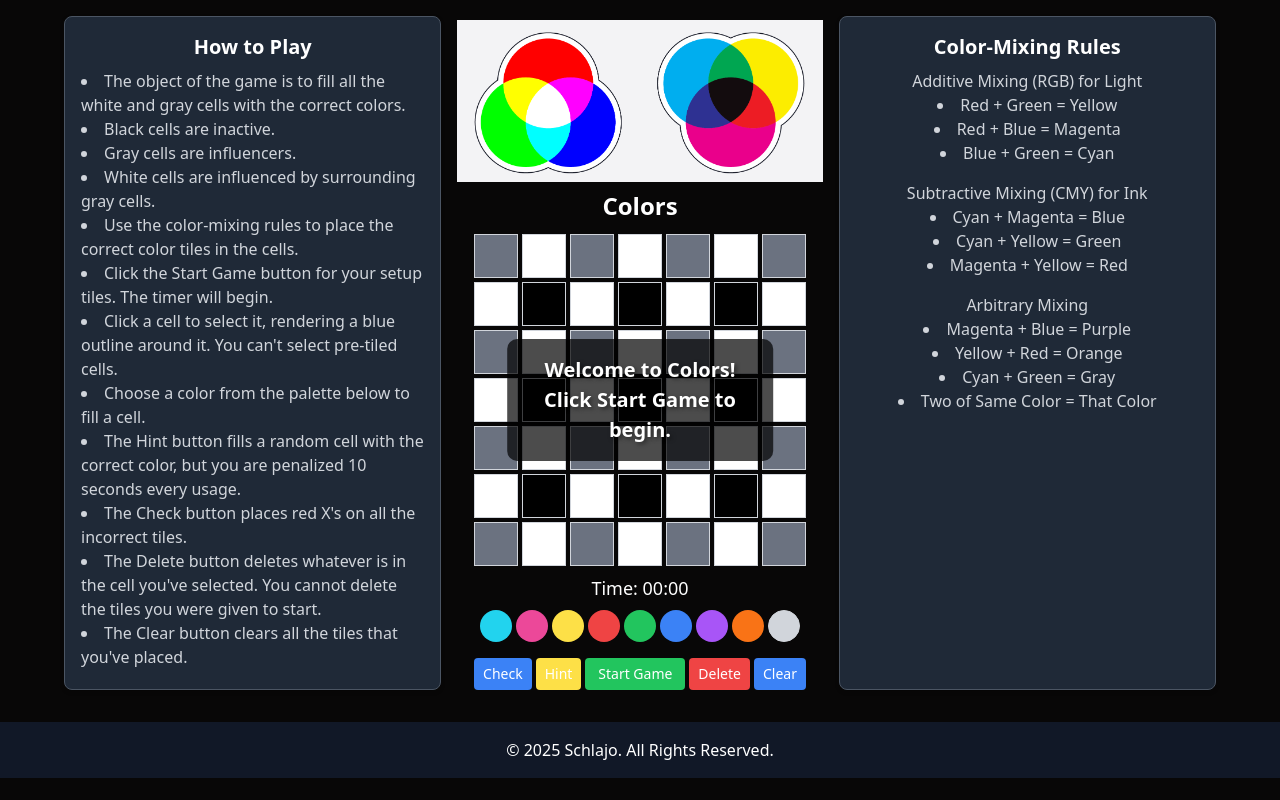
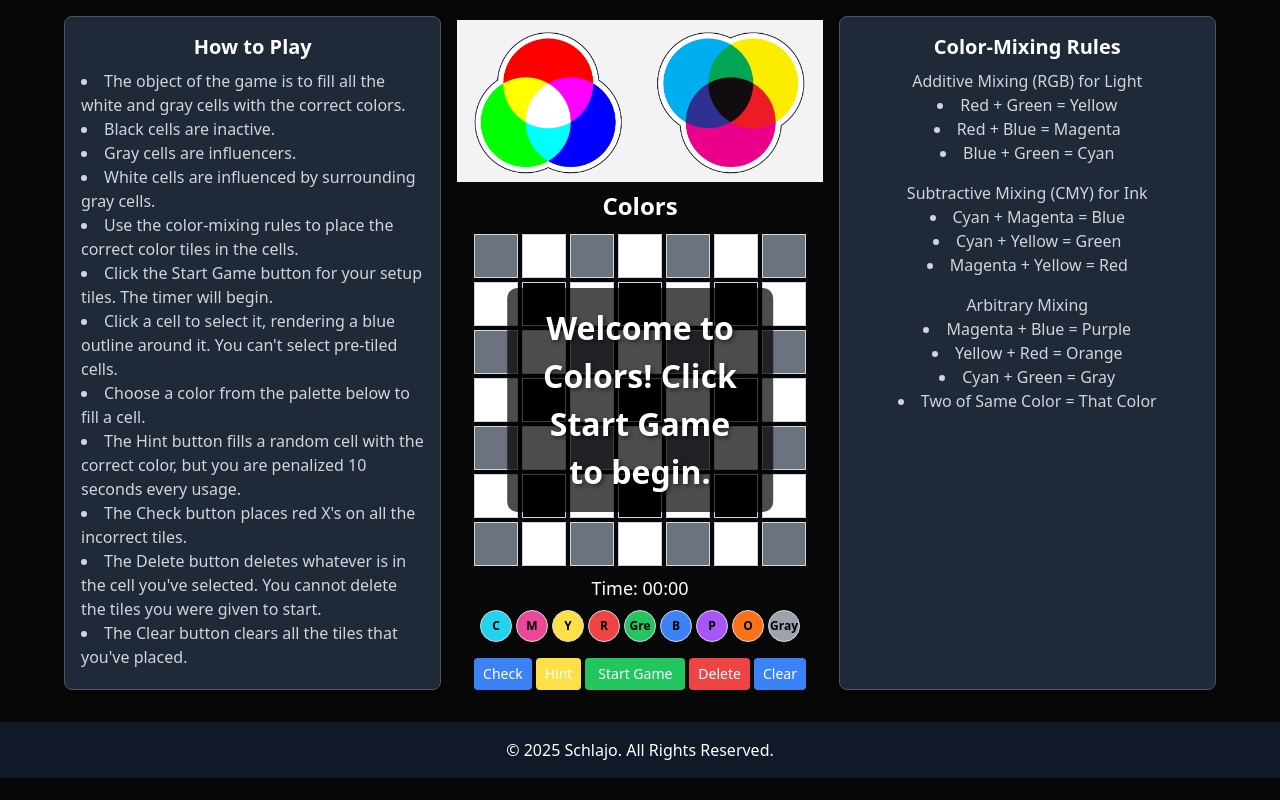
Before and after one commit to schlajo/colors-game, a React (Vite) app: page / in a window 1280 px wide. Built offline with nearby package versions, Linux system fonts and the light colour scheme.

Commit message:
Put letters on tiles, made red X's span the whole cell, and gave borders to all the tile buttons.

```diff
--- a/src/components/Cell.jsx
+++ b/src/components/Cell.jsx
@@ -2,6 +2,23 @@ import React from 'react';
 
 const Cell = ({ cell, onClick, isSelected, glossAnimation }) => {
   console.log(`Cell rendering: id=${cell.id}, glossAnimation=${glossAnimation}`);
+
+  const getColorLabel = (color) => {
+  switch (color) {
+    case 'green': return 'Gre';
+    case 'white': return 'Gra';
+    case 'blue': return 'B';
+    case 'purple': return 'P';
+    case 'orange': return 'O';
+    case 'red': return 'R';
+    case 'yellow': return 'Y';
+    case 'cyan': return 'C';
+    case 'magenta': return 'M';;
+    default: return '';
+  }
+};
+
+
   return (
     <div
       onClick={cell.isHole || cell.isClue ? null : onClick}
@@ -14,24 +31,36 @@ const Cell = ({ cell, onClick, isSelected, glossAnimation }) => {
       `}
     >
       {cell.color && (
-        <div
-          className={`w-[min(8vw,36px)] h-[min(8vw,36px)] rounded-full
-            ${cell.color === 'blue' ? 'bg-blue-500' :
-              cell.color === 'purple' ? 'bg-purple-500' :
-              cell.color === 'orange' ? 'bg-orange-500' :
-              cell.color === 'green' ? 'bg-green-500' :
-              cell.color === 'red' ? 'bg-red-500' :
-              cell.color === 'yellow' ? 'bg-yellow-300' :
-              cell.color === 'cyan' ? 'bg-cyan-400' :
-              cell.color === 'magenta' ? 'bg-pink-500' :
-              cell.color === 'white' ? 'bg-gray-400 border border-gray-300' : 'bg-gray-200'
-            }`}
-        />
-      )}
+  <div
+    className={`w-[min(8vw,36px)] h-[min(8vw,36px)] rounded-full flex items-center justify-center
+      ${cell.color === 'blue' ? 'bg-blue-500':
+        cell.color === 'purple' ? 'bg-purple-500':
+        cell.color === 'orange' ? 'bg-orange-500':
+        cell.color === 'green' ? 'bg-green-500':
+        cell.color === 'red' ? 'bg-red-500':
+        cell.color === 'yellow' ? 'bg-yellow-300':
+        cell.color === 'cyan' ? 'bg-cyan-400':
+        cell.color === 'magenta' ? 'bg-pink-500' :
+        cell.color === 'white' ? 'bg-gray-400' : 'bg-gray-200'
+      }`}
+  >
+    <span
+      className={`text-black font-bold pointer-events-none text-[12px]
+        flex items-center justify-center text-shadow-sm`}
+    >
+      {getColorLabel(cell.color)}
+    </span>
+  </div>
+)}
       {cell.isIncorrect && (
-       <div className="absolute inset-0 grid place-items-center text-red-600 font-bold text-2xl font-mono pointer-events-none z-10 translate-x-0.5">
-  X
-</div>
+        <svg
+          className="absolute inset-0 incorrect-x pointer-events-none z-10"
+          viewBox="0 0 100 100"
+          preserveAspectRatio="none"
+        >
+          <line x1="10" y1="10" x2="90" y2="90" stroke="red" strokeWidth="10" strokeLinecap="round" />
+          <line x1="10" y1="90" x2="90" y2="10" stroke="red" strokeWidth="10" strokeLinecap="round" />
+        </svg>
       )}
     </div>
   );
--- a/src/components/ColorPalette.jsx
+++ b/src/components/ColorPalette.jsx
@@ -1,6 +1,22 @@
 import React from 'react';
 
 const ColorPalette = ({ onColorClick, colors }) => {
+  // Map colors to their display labels
+  const getColorLabel = (color) => {
+    switch (color) {
+      case 'green': return 'Gre';
+      case 'blue': return 'B';
+      case 'purple': return 'P';
+      case 'orange': return 'O';
+      case 'red': return 'R';
+      case 'yellow': return 'Y';
+      case 'cyan': return 'C';
+      case 'magenta': return 'M';
+      case 'white': return 'Gray';
+      default: return '';
+    }
+  };
+
   return (
     <div className="flex flex-nowrap justify-center gap-1 max-w-full">
       {colors.map((color) => (
@@ -10,18 +26,25 @@ const ColorPalette = ({ onColorClick, colors }) => {
             console.log('Palette button clicked, applying color:', color);
             onColorClick(color);
           }}
-          className={`w-[min(6vw,30px)] h-[min(6vw,30px)] sm:w-8 sm:h-8 rounded-full flex-shrink-0 p-0
-            ${color === 'blue' ? 'bg-blue-500' :
-              color === 'purple' ? 'bg-purple-500' :
-              color === 'orange' ? 'bg-orange-500' :
-              color === 'green' ? 'bg-green-500' :
-              color === 'red' ? 'bg-red-500' :
-              color === 'yellow' ? 'bg-yellow-300' :
-              color === 'cyan' ? 'bg-cyan-400' :
-              color === 'magenta' ? 'bg-pink-500' :
-              color === 'white' ? 'bg-gray-300 border border-gray-300' : 'bg-gray-200'
+          className={`w-[min(6vw,30px)] h-[min(6vw,30px)] sm:w-8 sm:h-8 rounded-full flex-shrink-0 p-0 flex items-center justify-center
+            ${color === 'blue' ? 'bg-blue-500 border border-gray-300' :
+              color === 'purple' ? 'bg-purple-500 border border-gray-300' :
+              color === 'orange' ? 'bg-orange-500 border border-gray-300' :
+              color === 'green' ? 'bg-green-500 border border-gray-300':
+              color === 'red' ? 'bg-red-500 border border-gray-300' :
+              color === 'yellow' ? 'bg-yellow-300 border border-gray-300' :
+              color === 'cyan' ? 'bg-cyan-400 border border-gray-300':
+              color === 'magenta' ? 'bg-pink-500 border border-gray-300':
+              color === 'white' ? 'bg-gray-400 border border-gray-300' :
+              color === 'gray' ? 'bg-gray-500' : 'bg-gray-200'
             }`}
-        />
+        >
+          <span
+            className={`text-black font-bold pointer-events-none text-[12px] flex items-center justify-center text-shadow-sm`}
+          >
+            {getColorLabel(color)}
+          </span>
+        </button>
       ))}
     </div>
   );
--- a/src/index.css
+++ b/src/index.css
@@ -117,37 +117,9 @@ html, body, #root {
 
 /* Congratulations message specific styles */
 .congratulations-message {
-  position: absolute;
-  top: 50%;
-  left: 50%;
-  transform: translate(-50%, -50%);
-  color: #ffffff;
-  text-shadow: 2px 2px 4px rgba(0, 0, 0, 0.5);
-  background: rgba(0, 0, 0, 0.7);
-  padding: 1rem 2rem;
-  border-radius: 10px;
-  z-index: 10;
-  text-align: center;
-  width: 80%;
-.welcome-message {
-  position: absolute;
-  top: 50%;
-  left: 50%;
-  transform: translate(-50%, -50%);
-  color: #ffffff;
-  text-shadow: 2px 2px 4px rgba(0, 0, 0, 0.5);
-  background: rgba(0, 0, 0, 0.7);
-  padding: 1rem 2rem;
-  border-radius: 10px;
-  z-index: 10;
-  text-align: center;
-  width: 80%;
-  max-width: 300px;
-  margin-top: env(safe-area-inset-top);
-  margin-bottom: env(safe-area-inset-bottom);
-  font-size: 1.5rem;
-  font-weight: 600;
-}
+  @apply overlay-message;
+  font-size: 2rem;
+  font-weight: bold;
 }
 
 @media (min-width: 640px) {
@@ -165,7 +137,7 @@ html, body, #root {
 
 @media (min-width: 640px) {
   .welcome-message {
-    font-size: 1.25rem;
+    font-size: 2rem;
   }
 }
 
@@ -210,3 +182,8 @@ html, body, #root {
     height: 36px;
   }
 }
+
+/* Incorrect X styling */
+.incorrect-x {
+  filter: drop-shadow(1px 1px 1px rgba(255, 255, 255, 0.8));
+}
```
